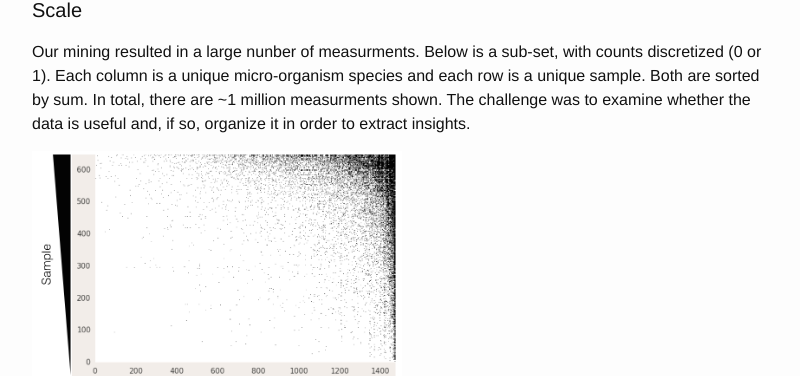
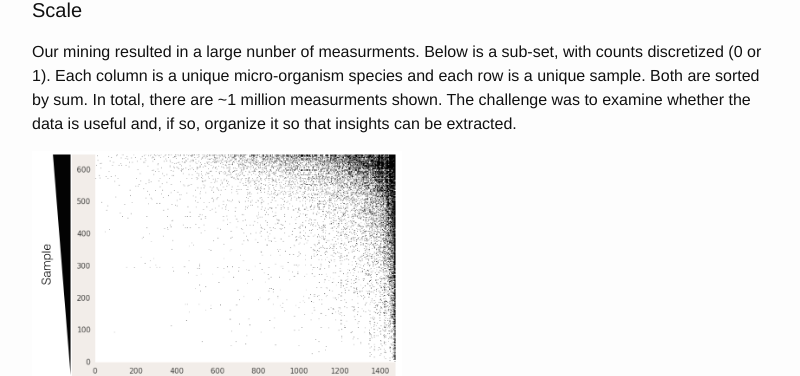
Before and after one commit to rlancemartin/rlancemartin.github.io, a Jekyll site: the page built from _posts/2015-02-10-infectome.markdown, in a window 1280 px wide and 900 px high, scrolled down 1284 px. Shown: the part 217-593 px from the top of the window, without its empty margins (238-1038 px from the left). Built offline with Jekyll 4.4.1, drawn with Linux system fonts in a browser that asks for light colours; Markdown is read by kramdown in place of the engine named in the settings.

Commit message:
Updated.

```diff
--- a/_posts/2015-02-10-infectome.markdown
+++ b/_posts/2015-02-10-infectome.markdown
@@ -42,7 +42,7 @@ We simply re-designed the pipeline to capture the "junk" that is normally discar
 
 ####Scale
 
-Our mining resulted in a large nunber of measurments. Below is a sub-set, with counts discretized (0 or 1). Each column is a unique micro-organism species and each row is a unique sample. Both are sorted by sum. In total, there are ~1 million measurments shown. The challenge was to examine whether the data is useful and, if so, organize it in order to extract insights.
+Our mining resulted in a large nunber of measurments. Below is a sub-set, with counts discretized (0 or 1). Each column is a unique micro-organism species and each row is a unique sample. Both are sorted by sum. In total, there are ~1 million measurments shown. The challenge was to examine whether the data is useful and, if so, organize it so that insights can be extracted.
 
 <div class="imgcap">
 <img src="/assets/Infectome_1_1.jpg" width="50%">
```
